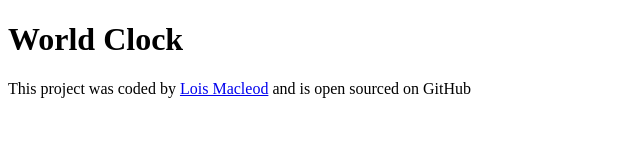
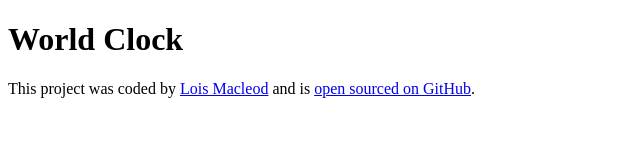
Before and after one commit to loisMac/world-clock, a plain HTML site: page index.html in a window 1280 px wide. Shown: the whole page, without its empty margins (0-640 px from the left). Drawn offline with Linux system fonts and the light colour scheme.

Commit message:
Added link to footer

```diff
--- a/index.html
+++ b/index.html
@@ -9,7 +9,10 @@
 <body>
     <h1>World Clock</h1>
     <footer>This project was coded by
-        <a href="http://github.com/loisMac" target="_blank"> Lois Macleod</a> and is <a href="http://"></a>open sourced on GitHub</footer>
+        <a href="http://github.com/loisMac" target="_blank"> Lois Macleod</a>
+         and is
+         <a href="http://worldcl0ck.netlify.app" target="_blank">open sourced on GitHub</a>.
+        </footer>
    <script src="javascript/index.js"></script>
 </body>
 </html>
```
